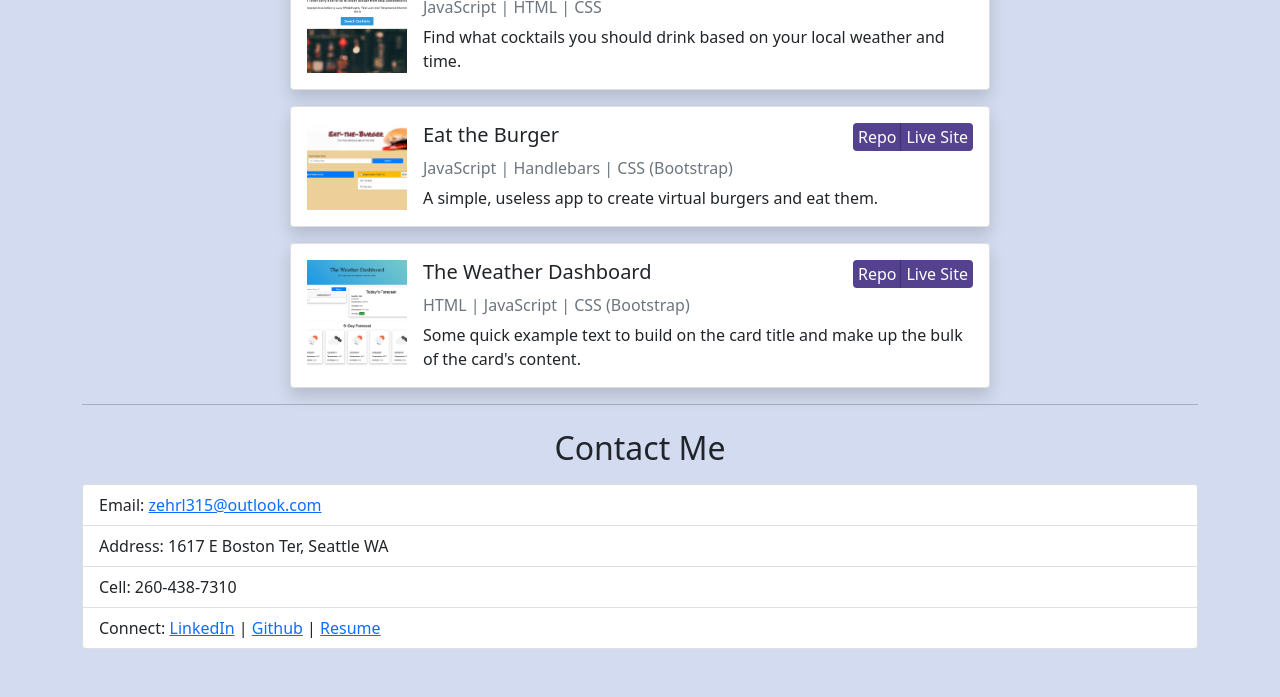
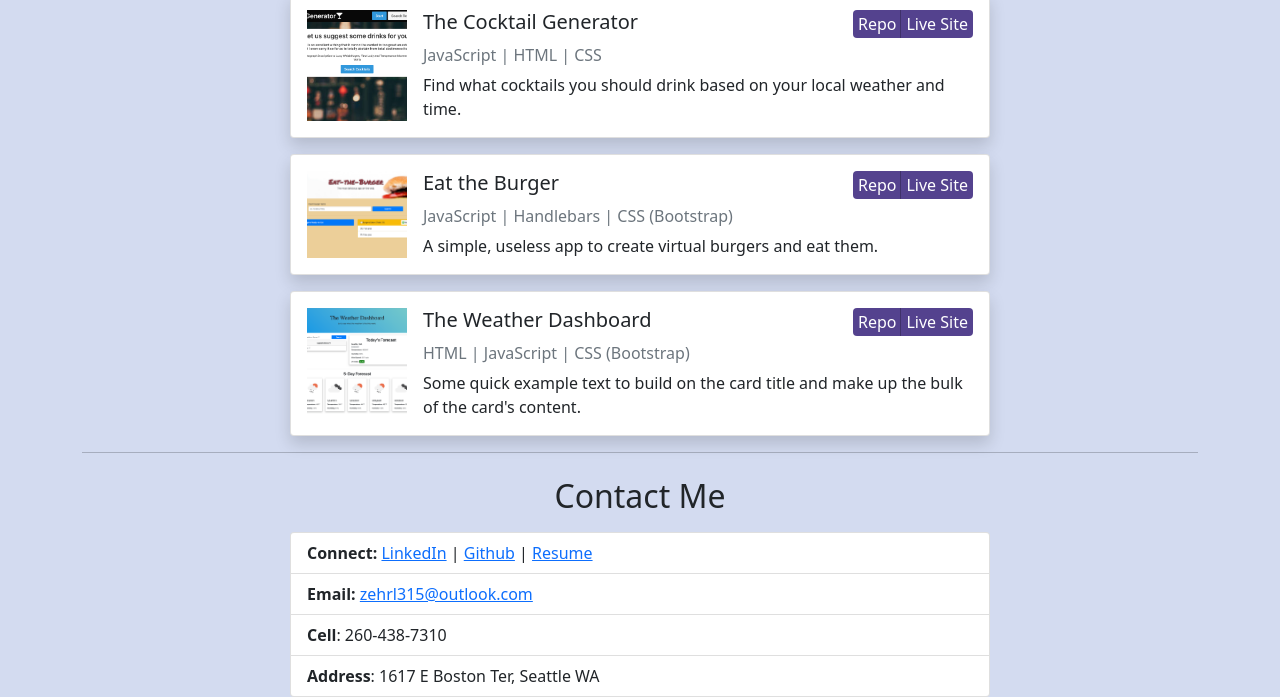
Before and after one commit to zehrl/developer-portfolio, a plain HTML site: page index.html in a window 1280 px wide. Shown: the part 721-1418 px from the top of the page. Before the commit the page ends 1370 px from the top, so only its background shows below. Drawn offline with nearby package versions, Linux system fonts and the light colour scheme.

Commit message:
Formatted bio and contact card width.

```diff
--- a/assets/styles/styles.css
+++ b/assets/styles/styles.css
@@ -67,7 +67,9 @@ body {
     border-left: rgba(0, 0, 0, .25) 1px solid;
 }
 
-
+.contact-card, .bio {
+    max-width: 700px;
+}
 
 /* Footer */
 
--- a/index.html
+++ b/index.html
@@ -20,7 +20,7 @@
         <h1 class="text-center mb-4 pt-4">Hi, I'm Logan Zehr</h1>
         <img id="headshot" class="shadow" src="./assets/images/logan-headshot.jpg" alt="Logan Zehr smiling">
         <h2 class="text-center mt-4 mb-3">About Me</h2>
-        <p class="text-center">
+        <p class="text-center bio m-auto">
             Hi, my name is Logan Zehr and I'm an aspiring Web Developer. My background is quite diverse and interesting
             for this field. I'm originally from Fort Wayne, Indiana where I grew up in the country.
             After finding my passion for creating things, I decided to pursue my BS in Mechanical Engineering at Purdue
@@ -136,11 +136,8 @@
 
         <h2 class="text-center mt-4 mb-3">Contact Me</h2>
 
-        <ul class="list-group">
-            <li class="list-group-item">Email: <a href="mailto: zehrl315@outlook.com">zehrl315@outlook.com</a></li>
-            <li class="list-group-item">Address: 1617 E Boston Ter, Seattle WA</li>
-            <li class="list-group-item">Cell: 260-438-7310</li>
-            <li class="list-group-item">Connect:
+        <ul class="list-group contact-card m-auto">
+            <li class="list-group-item"><b>Connect: </b>
                 <a href="https://www.linkedin.com/in/logan-j-zehr/" rel="noopener noreferrer"
                     target="_blank">LinkedIn</a> |
                 <a href="https://github.com/zehrl" rel="noopener noreferrer"
@@ -148,6 +145,9 @@
                 <a href="./assets/documents/resume.pdf" rel="noopener noreferrer"
                     target="_blank">Resume</a>
             </li>
+            <li class="list-group-item"><b>Email:</b> <a href="mailto: zehrl315@outlook.com">zehrl315@outlook.com</a></li>
+            <li class="list-group-item"><b>Cell</b>: 260-438-7310</li>
+            <li class="list-group-item"><b>Address</b>: 1617 E Boston Ter, Seattle WA</li>
         </ul>
 
     </div>
```
